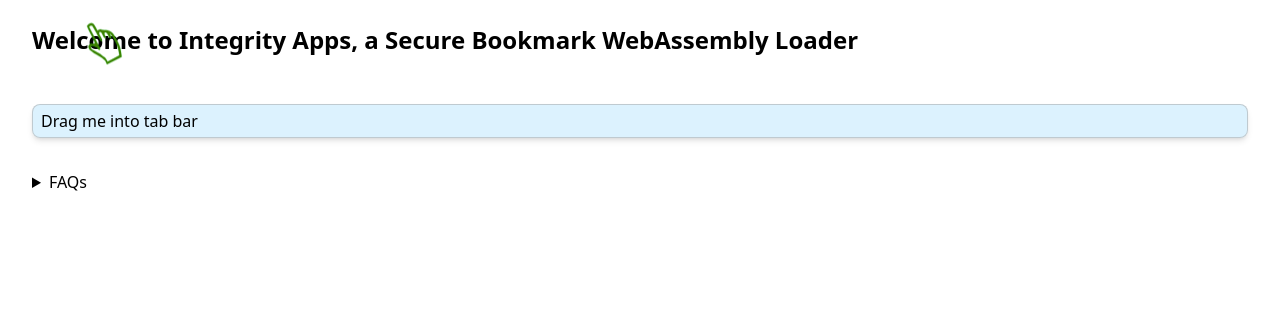
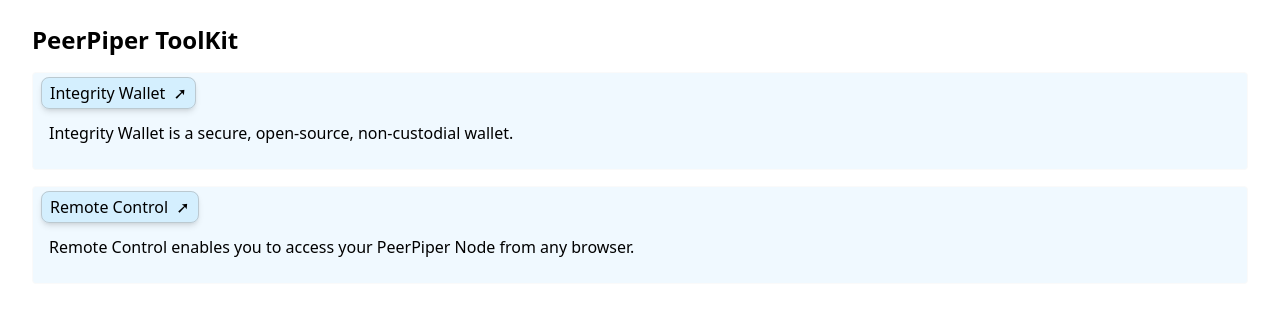
Before and after one commit to PeerPiper/peerpiper, a SvelteKit app in the folder packages/integrity-wallet/: page / in a window 1280 px wide. Shown: the top 322 px of the page. Built offline with nearby package versions, Linux system fonts and the light colour scheme; no server answers.

Commit message:
new home page for split

```diff
--- a/packages/integrity-wallet/src/routes/+page.svelte
+++ b/packages/integrity-wallet/src/routes/+page.svelte
@@ -1,171 +1,26 @@
 <script>
-	import { onMount } from 'svelte';
-	import { base } from '$app/paths';
-
-	import { encodeURLSafe } from '@stablelib/base64';
-	import Finger from '$lib/Finger.svelte';
-
-	/**
-	 * @type {string}
-	 */
-	let path;
-	/**
-	 * @type {string}
-	 */
-	let dataUrl;
-	/**
-	 * @type {HTMLAnchorElement}
-	 */
-	let el_link;
-
-	/**
-	 * @type {HTMLDivElement}
-	 */
-	let el_notification;
-
-	/**
-	 * @type {Uint8Array}
-	 */
-	let hash;
-	let integrity;
-	// Test whether it's isSafari
-	let isSafari = false;
-
-	onMount(async () => {
-		const name = 'innerApp.js';
-		// fetch the text
-		const appRaw = await fetch(`${base}/${name}`).then((res) => res.text());
-
-		// generate sha256 Subresource Integrity of app.js (appRaw)
-		// and use it as integrity attribute of script tag
-		// to prevent MITM attacks
-		let algo = 'SHA-256';
-		const hashBuffer = await crypto.subtle.digest(algo, new TextEncoder().encode(appRaw));
-		hash = new Uint8Array(hashBuffer);
-
-		integrity = algo.toLowerCase().replace('-', '') + `-${encodeURLSafe(hash)}`;
-
-		path =
-			window.location.origin +
-			window.location.pathname.replace('index.html', '').replace(/\/$/, '');
-		dataUrl =
-			`data:text/html,<script src="${path}/${name}" integrity="${integrity}" crossorigin></scr` +
-			`ipt><!-` +
-			'-';
-
-		el_link.href = dataUrl;
-
-		// FIXME: This device detection is quite fragile
-		// const isSafari = /^((?!chrome|android).)*safari/i.test(navigator.userAgent);
-		isSafari = navigator.userAgent.includes('Safari') && !navigator.userAgent.includes('Chrome');
-		const isAndroid = navigator.userAgent.toLowerCase().indexOf('android') > -1;
-
-		// if safari simply click the link
-		if (isSafari) {
-			el_link.textContent = 'Click to open app';
-			return;
-		}
-
-		el_link.onclick = (e) => {
-			e.preventDefault();
-			navigator.clipboard.writeText(dataUrl);
-			el_notification.hidden = false;
-			setTimeout((_) => (el_notification.hidden = true), 5000);
-		};
-
-		if (isAndroid) {
-			// if Android fallback to copy to clipboard
-			el_link.textContent = 'Click to copy link';
-			return;
-		}
-
-		// if Desktop fallback to drag and drop
-		el_link.textContent = 'Drag me into tab bar';
-	});
 </script>
 
 <main class="flex flex-col px-8 py-2 w-screen">
-	<h1 class="text-2xl font-semibold mt-4">
-		Welcome to Integrity Apps, a Secure Bookmark WebAssembly Loader
-	</h1>
-	{#if !isSafari}
-		<!-- Safari can just click the link -->
-		<Finger />
-	{/if}
-	<a
-		id="el_link"
-		bind:this={el_link}
-		class="border-2 border-neutral-400 rounded-lg shadow-md outline-lime-50 px-4 py-2 w-full"
-		>Drag me into tab bar</a
-	>
-
-	<div id="el_notification" bind:this={el_notification} hidden class="">
-		✅ Data URL copied to clipboard. Paste it into your browser's address bar.
+	<h1 class="text-2xl font-semibold mt-4">PeerPiper ToolKit</h1>
+	<div class="mt-4 border border-neutral-50 rounded bg-sky-50 p-2">
+		<a
+			href="/integrity-wallet"
+			target="_blank"
+			class="border-2 border-neutral-400 rounded-lg shadow-md outline-lime-50 px-4 py-2 w-fit"
+			>Integrity Wallet</a
+		>
+		<p class="p-2">Integrity Wallet is a secure, open-source, non-custodial wallet.</p>
 	</div>
 
-	<details class="my-4">
-		<summary class="my-4 cursor-pointer">FAQs</summary>
-
-		<h2>Why do we need this?</h2>
-		<p>
-			We need an app architecture that is secure by default, which means the code <span
-				class="highlighter">cannot change behind your back</span
-			>, especially when it comes to sensitive data with secrets and personal information. Even the
-			most cutting edge cryptography organizations are using Browser extensions or Mobile Apps to
-			hold these secrets, both of which can change code without you knowing. But the
-			<a
-				href="https://github.com/coins/secure-bookmark?tab=readme-ov-file#traditional-solutions-do-not-work"
-				target="_blank">traditional solutions do not work</a
-			> and this a more secure alternative.
-		</p>
-
-		<h2>How does this work?</h2>
-		<p>
-			When you copy/paste or drag the link into the address bar, the app will be loaded. This is a
-			secure way to load the app because the app code cannot change behind your back. Once the data
-			URL has loaded, you can bookmark it and use it in the future.
-		</p>
-
-		<h2>Why is this secure?</h2>
-		<p>
-			This is secure because the browser will check the integrity of the app code before loading it.
-			This means you (or a nerdy friend) can review the app code once, then know that it hasn't
-			changed after that. This is important so that "updates" aren't applied without your knowledge
-			or active consent!
-		</p>
-
-		<h2>What if I want to update?</h2>
-		<p>
-			If you want to update the app, you can simply revisit this page and copy/paste or drag the
-			link into the address bar again. This will load the new version of the app. If there have been
-			updates since you last book marked, you'll get a new integrity hash for the new code.
-		</p>
-
-		<h2>Can I run this page myself?</h2>
-		<p>
-			Yes! Everything is public and open source. You can run this page yourself by forking the <a
-				href="https://github.com/DougAnderson444/integrity-app"
-				target="_blank">code repository</a
-			> with one click. GitHub will even host your Intergrity App for you if you like, for free.
-		</p>
-
-		<h2>What is the app?</h2>
-		<p>
-			The Integrity App uses a <a href="https://github.com/DougAnderson444/wurbo" target="_blank"
-				>Wurbo</a
-			> Loader by default, which means you can safely load any WebAsembly App that implements the Wurbo
-			interfaces. Wurbo is a cutting edge Wasm framework that uses a minimal amount of JavaScript to
-			make the WebAssembly Component interactive, but not enough to make it dangerous. It's just enough
-			JavaScript to run the WebAssembly Component, nothing else!
-		</p>
-
-		<h2>What is the Wurbo Loader?</h2>
-		<p>
-			The Wurbo Loader is a WebAssembly Loader that uses a minimal amount of JavaScript to make the
-			WebAssembly Component interactive, but not enough to make it dangerous. It's just enough
-			JavaScript to run the WebAssembly Component, nothing else!
-		</p>
-	</details>
+	<div class="mt-4 border border-neutral-50 rounded bg-sky-50 p-2">
+		<a
+			href="/remote"
+			class="border-2 border-neutral-400 rounded-lg shadow-md outline-lime-50 px-4 py-2 w-fit"
+			>Remote Control</a
+		>
+		<p class="p-2">Remote Control enables you to access your PeerPiper Node from any browser.</p>
+	</div>
 </main>
 
 <style>
@@ -174,7 +29,7 @@
 	}
 
 	p {
-		@apply leading-normal;
+		@apply leading-normal my-2;
 	}
 
 	.highlighter {
@@ -182,7 +37,7 @@
 	}
 
 	a {
-		@apply border border-neutral-400/50 rounded-lg shadow-md outline-lime-50 px-2 py-1 w-full bg-sky-200/50;
+		@apply border border-neutral-400/50 rounded-lg shadow-md outline-lime-50 px-2 py-1 w-fit bg-sky-200/50 my-4;
 	}
 
 	a:not(#el_link)::after {
```
